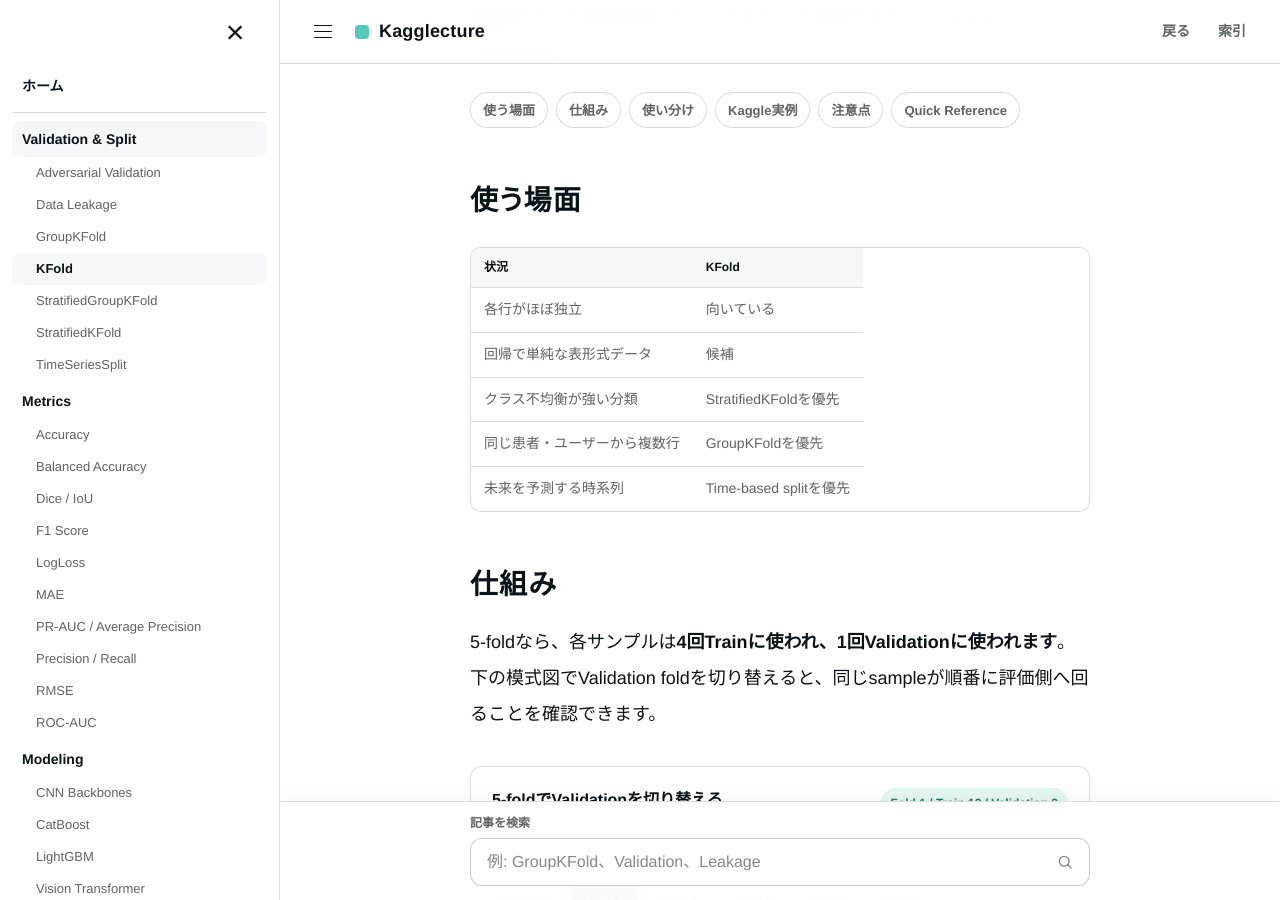
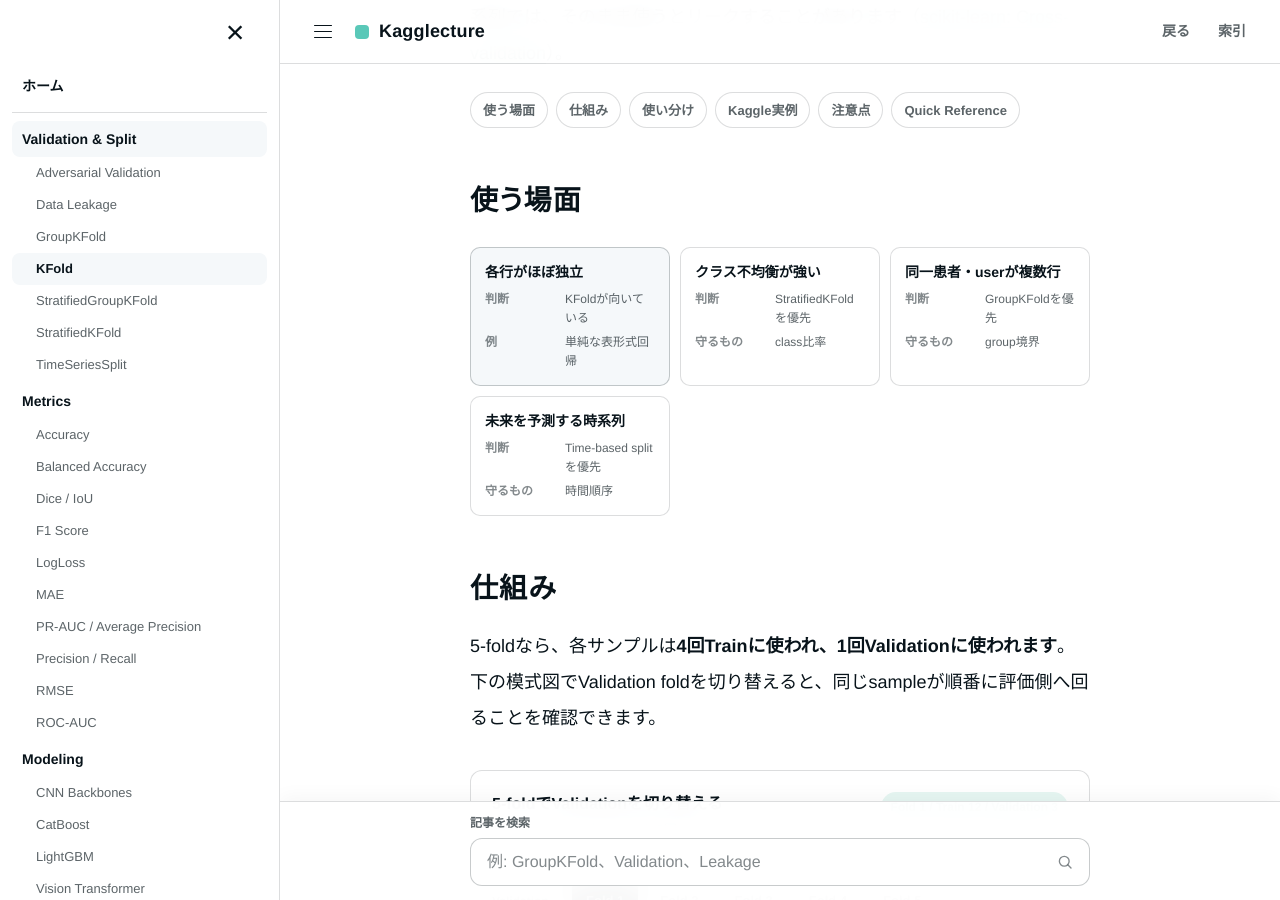
Before and after one commit to morikazu1119/Kagglecture, a Jekyll site: the page built from wiki/validation/kfold.md, in a window 1280 px wide and 900 px high, scrolled down 367 px. Built offline with Jekyll 4.4.1, drawn with Linux system fonts in a browser that asks for light colours.

Commit message:
refactor: render KFold comparisons with HTML visuals

```diff
--- a/wiki/validation/kfold.md
+++ b/wiki/validation/kfold.md
@@ -31,13 +31,12 @@
 
 ## 使う場面 {#use-cases}
 
-| 状況 | KFold |
-|---|---|
-| 各行がほぼ独立 | 向いている |
-| 回帰で単純な表形式データ | 候補 |
-| クラス不均衡が強い分類 | StratifiedKFoldを優先 |
-| 同じ患者・ユーザーから複数行 | GroupKFoldを優先 |
-| 未来を予測する時系列 | Time-based splitを優先 |
+<div class="comparison-board" aria-label="KFoldが向く状況と代替Split">
+  <section class="comparison-card is-primary"><h4>各行がほぼ独立</h4><dl><dt>判断</dt><dd>KFoldが向いている</dd><dt>例</dt><dd>単純な表形式回帰</dd></dl></section>
+  <section class="comparison-card"><h4>クラス不均衡が強い</h4><dl><dt>判断</dt><dd>StratifiedKFoldを優先</dd><dt>守るもの</dt><dd>class比率</dd></dl></section>
+  <section class="comparison-card"><h4>同一患者・userが複数行</h4><dl><dt>判断</dt><dd>GroupKFoldを優先</dd><dt>守るもの</dt><dd>group境界</dd></dl></section>
+  <section class="comparison-card"><h4>未来を予測する時系列</h4><dl><dt>判断</dt><dd>Time-based splitを優先</dd><dt>守るもの</dt><dd>時間順序</dd></dl></section>
+</div>
 
 ## 仕組み {#mechanism}
 
@@ -72,13 +71,18 @@
 
 ## 使い分け {#comparison}
 
-| 手法 | 守るもの | 主な用途 |
-|---|---|---|
-| Hold-out | 1回だけ分離 | 高速な初期実験 |
-| **KFold** | 各行を均等に評価 | 独立サンプル |
-| StratifiedKFold | クラス比 | 不均衡分類 |
-| [GroupKFold]({{ '/wiki/validation/group-kfold.html' | relative_url }}) | group境界 | 患者・user等 |
-| TimeSeriesSplit | 時間順序 | 時系列 |
+<div class="html-table-wrap">
+<table class="html-table">
+  <thead><tr><th scope="col">手法</th><th scope="col">守るもの</th><th scope="col">主な用途</th></tr></thead>
+  <tbody>
+    <tr><th scope="row">Hold-out</th><td>1回だけ分離</td><td>高速な初期実験</td></tr>
+    <tr><th scope="row">KFold</th><td>各行を均等に評価</td><td>独立サンプル</td></tr>
+    <tr><th scope="row">StratifiedKFold</th><td>クラス比</td><td>不均衡分類</td></tr>
+    <tr><th scope="row"><a href="{{ '/wiki/validation/group-kfold.html' | relative_url }}">GroupKFold</a></th><td>group境界</td><td>患者・user等</td></tr>
+    <tr><th scope="row">TimeSeriesSplit</th><td>時間順序</td><td>時系列</td></tr>
+  </tbody>
+</table>
+</div>
 
 ## Kaggleでの実例 {#kaggle-examples}
 
```
